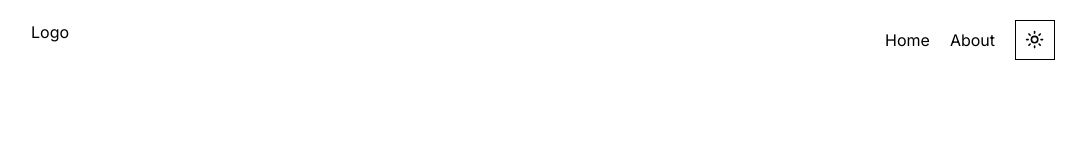
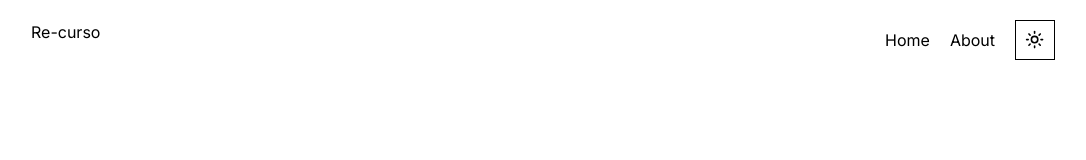
Before and after one commit to vinsevinalon/welcome, a Next.js app: page / in a window 1280 px wide. Shown: the top 160 px of the page, without its empty margins (97-1183 px from the left). Built offline with nearby package versions, Linux system fonts and the light colour scheme; no server answers.

Commit message:
Change logo name

```diff
--- a/src/components/sections/header.tsx
+++ b/src/components/sections/header.tsx
@@ -18,7 +18,7 @@ const Header: React.FC = () => {
     <header className="p-5 text-black w-full bg-background text-foreground">
       <div className="max-w-5xl mx-auto flex justify-between">
         <div onClick={() => navigateTo('/')}>
-          <h1 className="cursor-pointer">Logo</h1>
+          <h1 className="cursor-pointer">Re-curso</h1>
         </div>
         <div className="hidden md:flex">
           <button type="button" onClick={() => router.push('/home')} className="mr-5 hover:text-gray-900">
```
